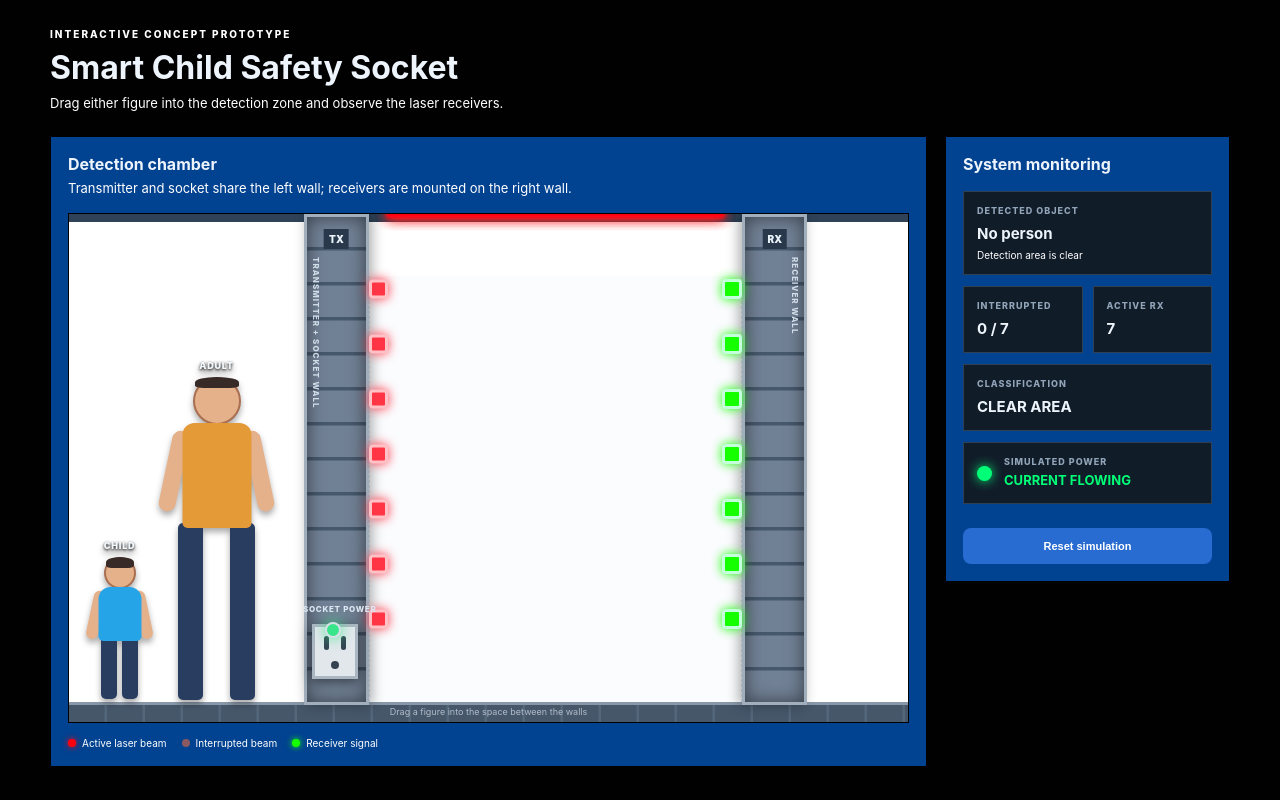
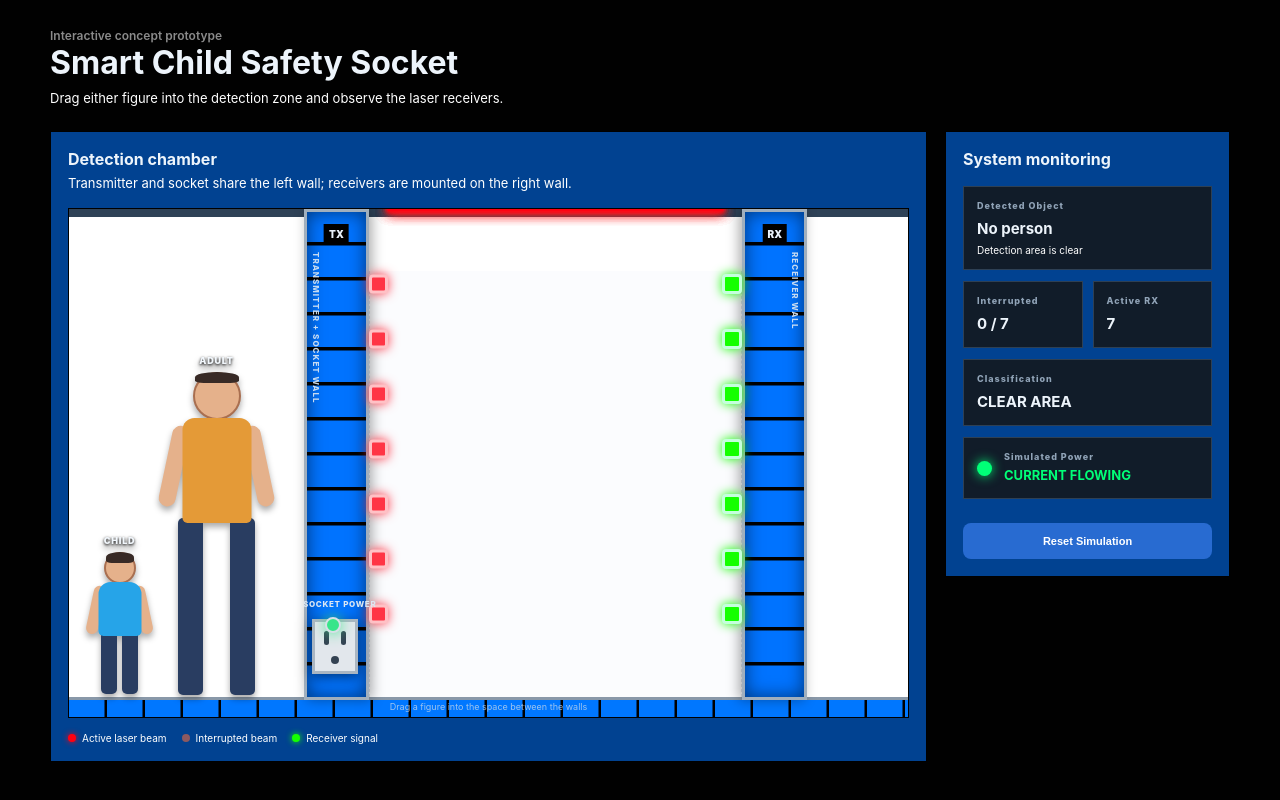
Before and after one commit to MT-Taybii/smart_child_safety_socket_project, a plain HTML site: page index.html in a window 1280 px wide. Drawn offline with Linux system fonts and the light colour scheme.

Commit message:
new file:   .vscode/settings.json 	modified:   index.html 	modified:   style.css

```diff
--- a/index.html
+++ b/index.html
@@ -11,7 +11,7 @@
 <body>
     <header class="page-header">
         <div>
-            <p class="eyebrow">INTERACTIVE CONCEPT PROTOTYPE</p>
+            <p class="eyebrow">Interactive concept prototype</p>
             <h1>Smart Child Safety Socket</h1>
             <p class="subtitle">Drag either figure into the detection zone and observe the laser receivers.</p>
         </div>
@@ -113,38 +113,38 @@
             <h2 id="monitor-title">System monitoring</h2>
 
             <div class="status-box">
-                <span class="metric-label">DETECTED OBJECT</span>
+                <span class="metric-label">Detected Object</span>
                 <strong id="detection">No person</strong>
                 <small id="detectionDetail">Detection area is clear</small>
             </div>
 
             <div class="status-grid">
                 <div class="metric">
-                    <span class="metric-label">INTERRUPTED</span>
+                    <span class="metric-label">Interrupted</span>
                     <strong id="blockedCount">0 / 7</strong>
                 </div>
                 <div class="metric">
-                    <span class="metric-label">ACTIVE RX</span>
+                    <span class="metric-label">Active RX</span>
                     <strong id="activeCount">7</strong>
                 </div>
             </div>
 
             <div class="status-box">
-                <span class="metric-label">CLASSIFICATION</span>
-                <strong id="classification">CLEAR AREA</strong>
+                <span class="metric-label">Classification</span>
+                <strong id="classification">Clear Area</strong>
             </div>
 
             <div class="power-status" id="powerStatusBox">
                 <span class="power-status-light" id="powerStatusLight"></span>
                 <div>
-                    <span class="metric-label">SIMULATED POWER</span>
-                    <strong id="powerStatus">CURRENT FLOWING</strong>
+                    <span class="metric-label">Simulated Power</span>
+                    <strong id="powerStatus">Current Flowing</strong>
                 </div>
             </div>
 
 
 
-            <button class="reset-button" id="resetButton" type="button">Reset simulation</button>
+            <button class="reset-button" id="resetButton" type="button">Reset Simulation</button>
         </aside>
     </main>
 
--- a/style.css
+++ b/style.css
@@ -42,11 +42,10 @@ body {
 }
 
 .eyebrow {
-    color: #ffffff;
-    font-size: 10px;
-    font-weight: 800;
-    letter-spacing: 2px;
-    margin-bottom: 8px;
+    color: #8a8a8a;
+    font-size: 12px;
+    font-weight: 600;
+    letter-spacing: 0px;
 }
 
 h1 {
@@ -150,7 +149,7 @@ h1 {
     right: 0;
     height: 20px;
     border-top: 3px solid #8998a8;
-    background: repeating-linear-gradient(90deg, #46576a 0 35px, #53667a 36px 38px);
+    background: repeating-linear-gradient(90deg, #0077ff 0 35px, #000000 36px 38px);
 }
 
 /* The transmitter wall is on the left. The socket is mounted on this same wall. */
@@ -164,8 +163,8 @@ h1 {
     background:
         repeating-linear-gradient(
             0deg,
-            #718195 0 31px,
-            #46586c 32px 35px
+            #0073ff 0 31px,
+            #000000 32px 35px
         );
     box-shadow: inset 0 0 18px #0008, 3px 0 12px #0005;
 }
@@ -187,7 +186,7 @@ h1 {
     padding: 4px 5px;
     border-radius: 0px;
     color: #eaf2fa;
-    background: #29394b;
+    background: #000000;
     font-size: 10px;
     font-weight: 900;
 }
```
